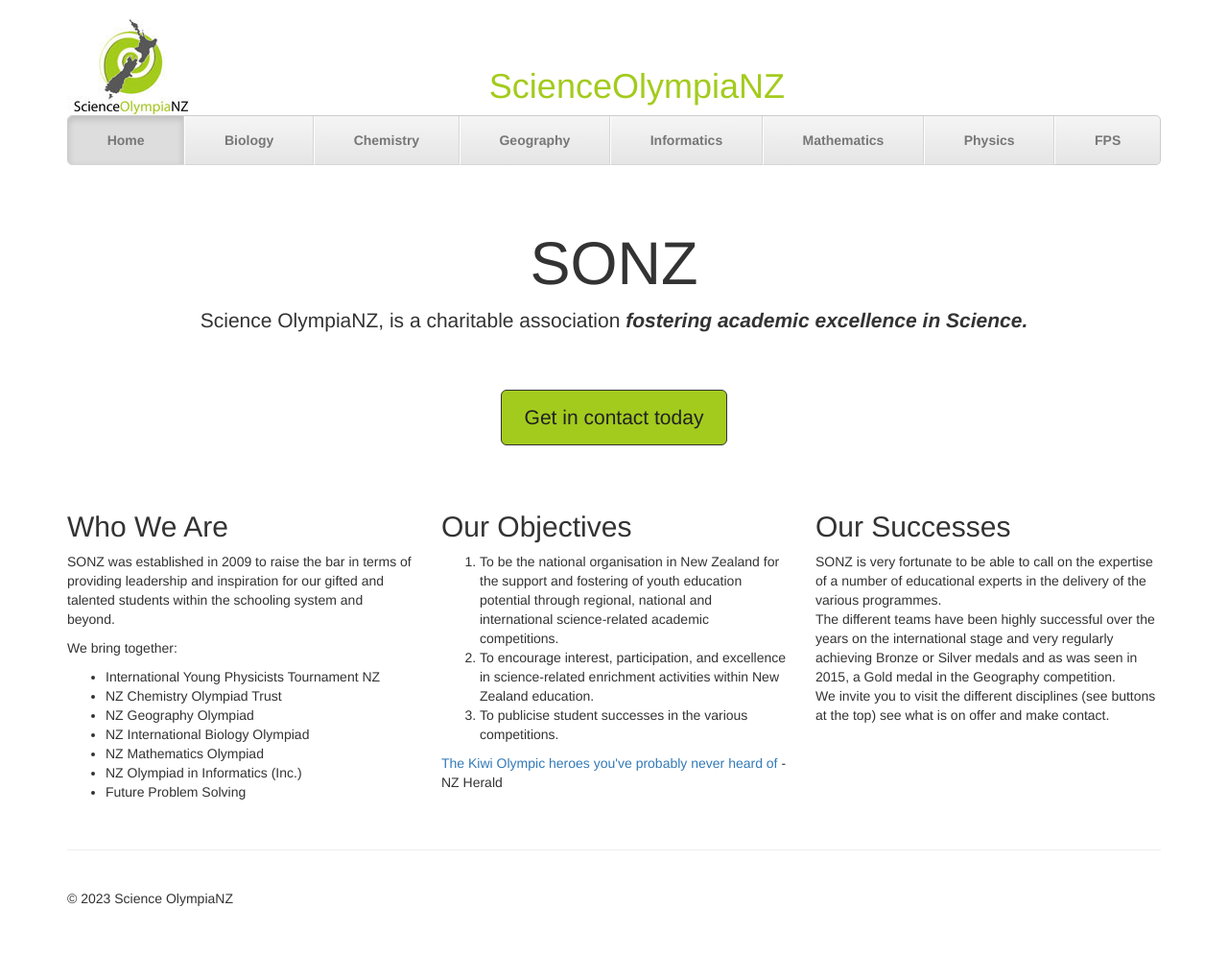
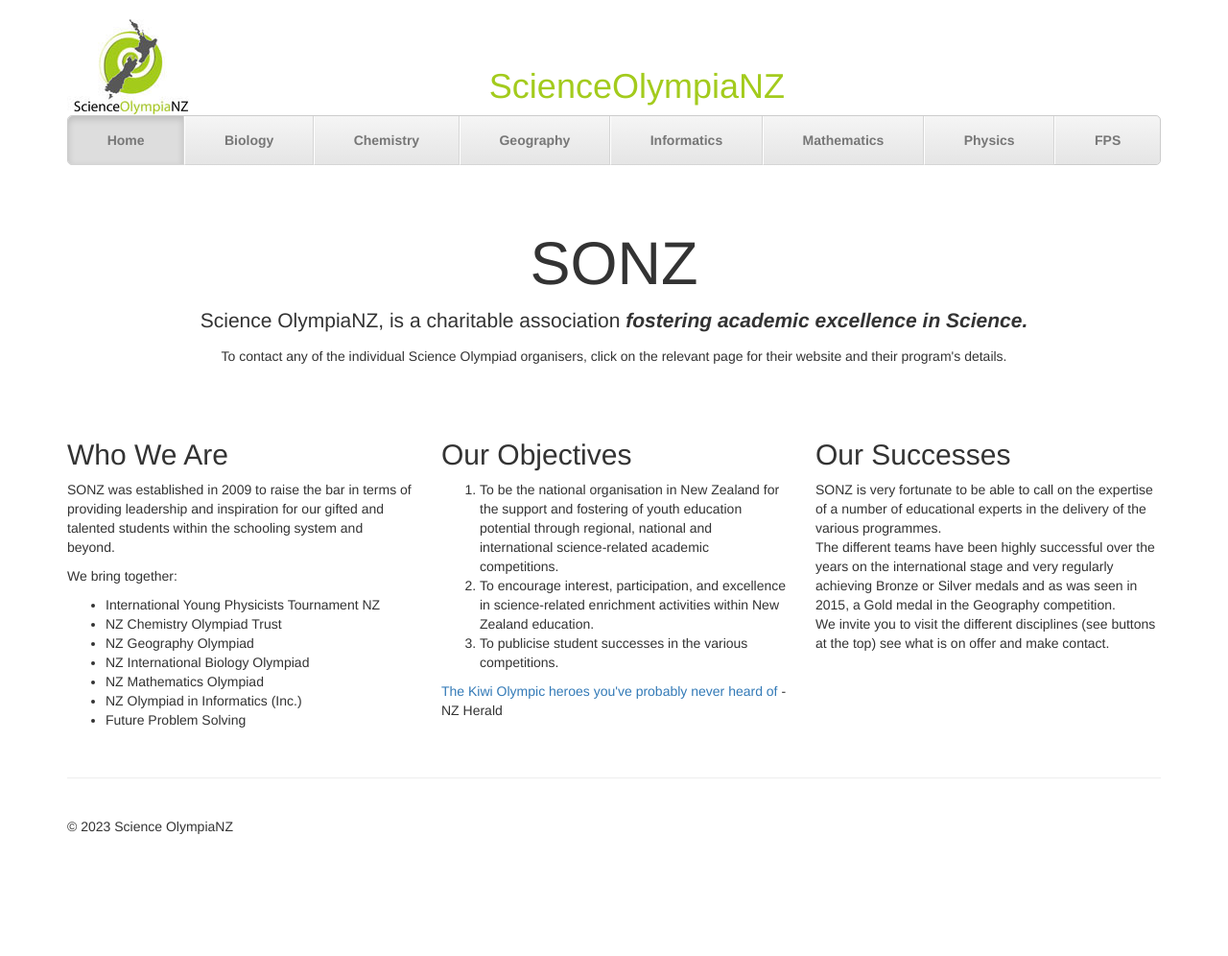
Before and after one commit to scienceolympianz/scienceolympianz.github.io, a Jekyll site: the page built from index.html, in a window 1280 px wide. Shown: the whole page at 96% size. Built offline with Jekyll 4.4.1, drawn with Linux system fonts in a browser that asks for light colours; after the commit the page ends 921 px from its top, so only the background shows below that.

Commit message:
Margot updates Sept 23, Part 1

```diff
--- a/index.html
+++ b/index.html
@@ -4,8 +4,13 @@
 ---
 <div class="jumbotron">
   <h1>SONZ</h1>
-  <p class="lead">Science OlympiaNZ, is a charitable association <b><em>fostering academic excellence in Science.</em></b></p>
-  <p><a class="btn btn-lg btn-success" href="/contact" role="button">Get in contact today</a></p>
+  <p class="lead">
+    Science OlympiaNZ, is a charitable association <b><em>fostering academic excellence in Science.</em></b>
+  </p>
+
+  <h5>
+    To contact any of the individual Science Olympiad organisers, click on the relevant page for their website and their program's details.
+  </h5>
 </div>
 
 <div class="row">
```
